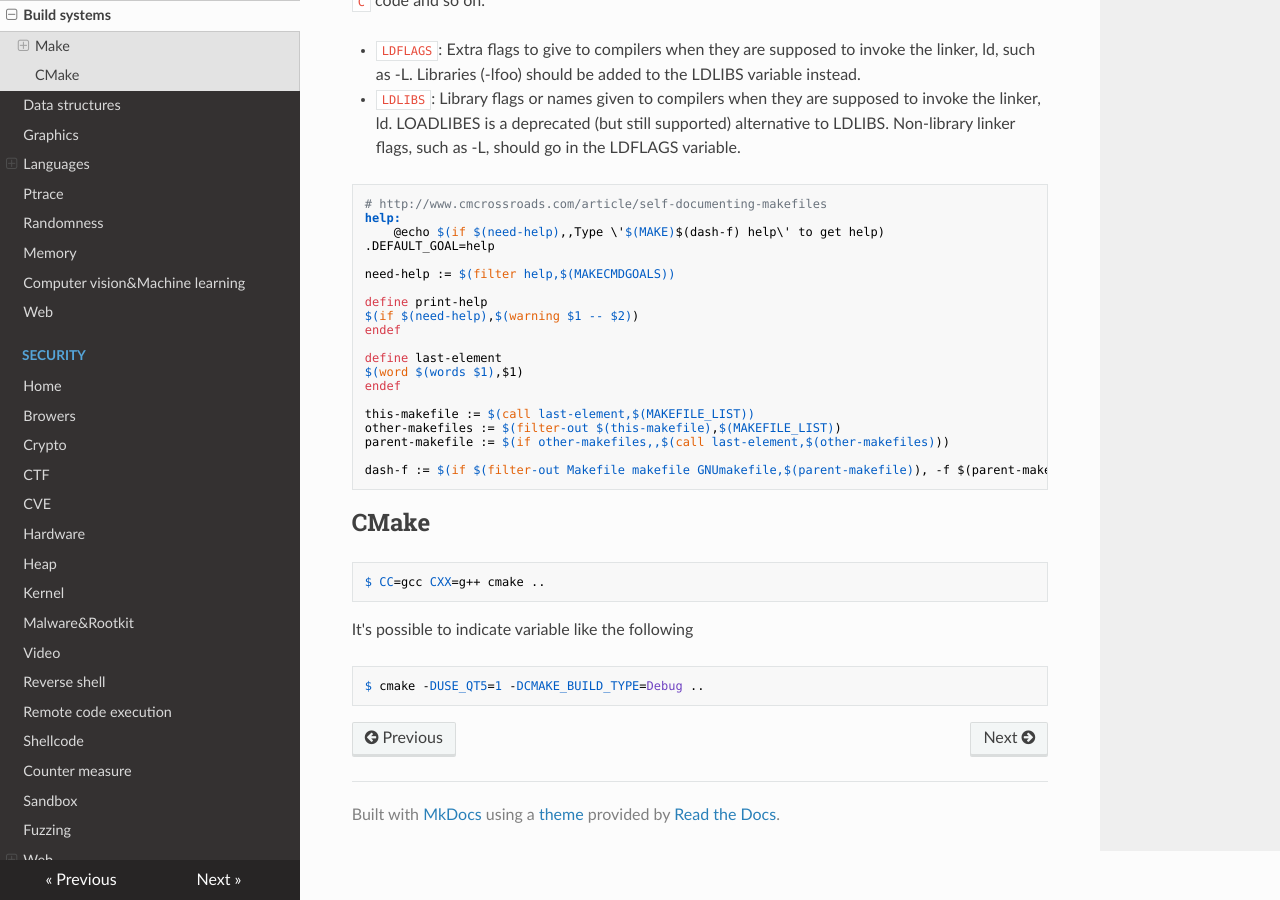
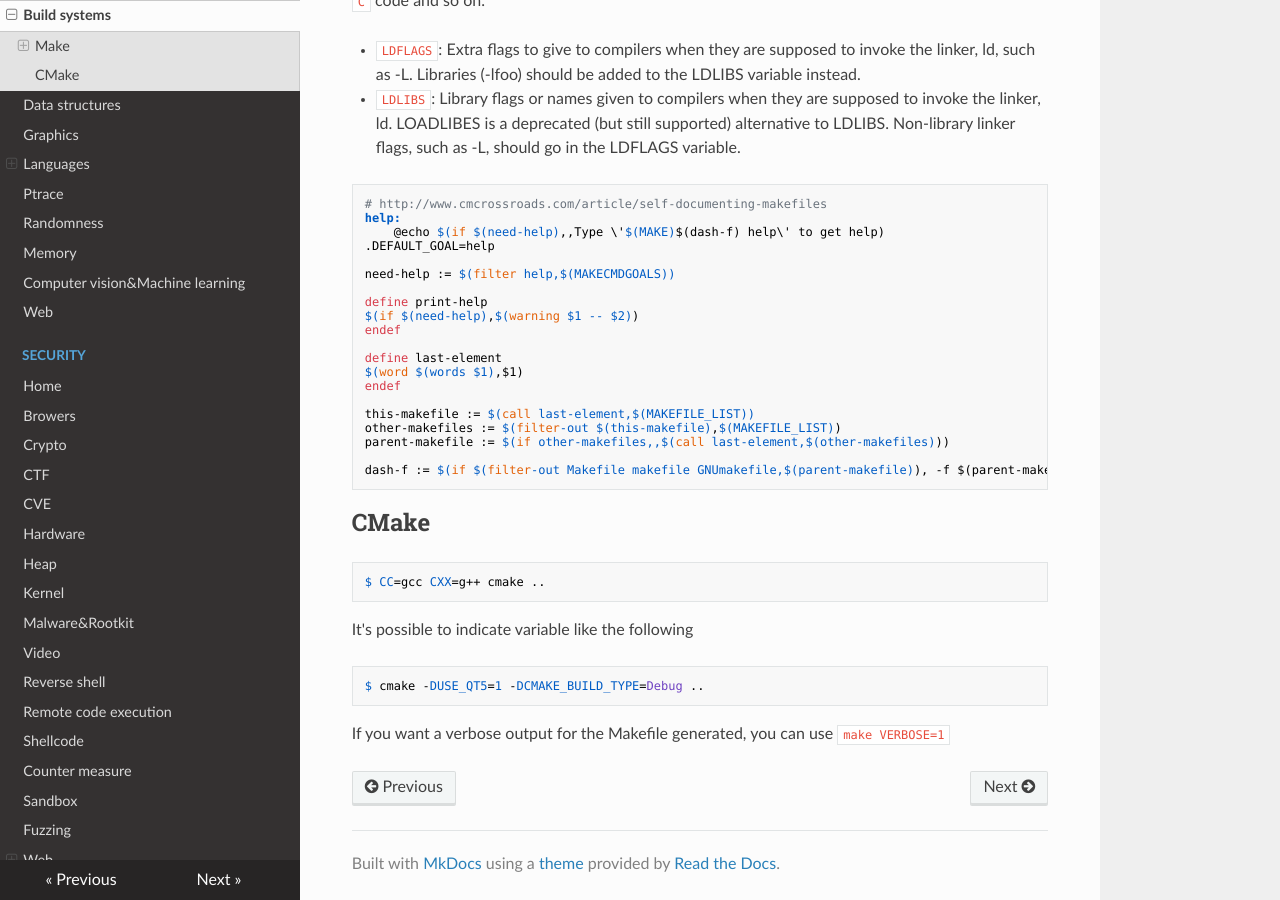
Before and after one commit to gipi/low-level, an MkDocs documentation site: the page built from docs/programming/build.md, in a window 1280 px wide and 900 px high, scrolled down 1034 px. Built offline with MkDocs 1.6.1, drawn with Linux system fonts in a browser that asks for light colours; nearby versions of some CDN libraries.

Commit message:
Improve build.

````diff
--- a/docs/programming/build.md
+++ b/docs/programming/build.md
@@ -85,3 +85,6 @@ It's possible to indicate variable like the following
 ```
 $ cmake -DUSE_QT5=1 -DCMAKE_BUILD_TYPE=Debug ..
 ```
+
+If you want a verbose output for the Makefile generated, you can use
+``make VERBOSE=1``
````
